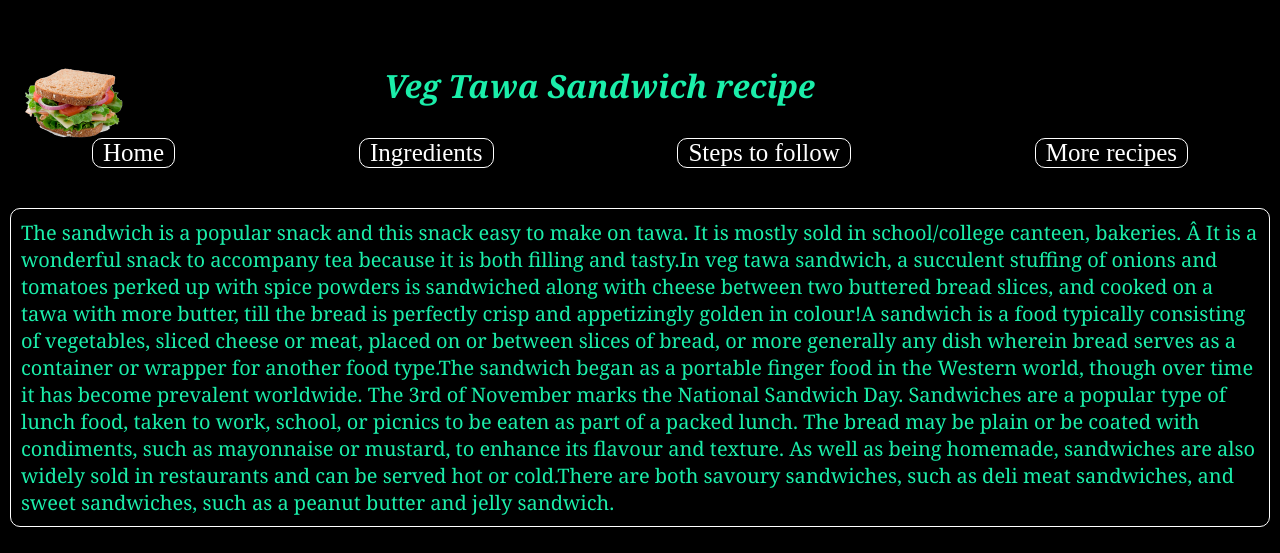
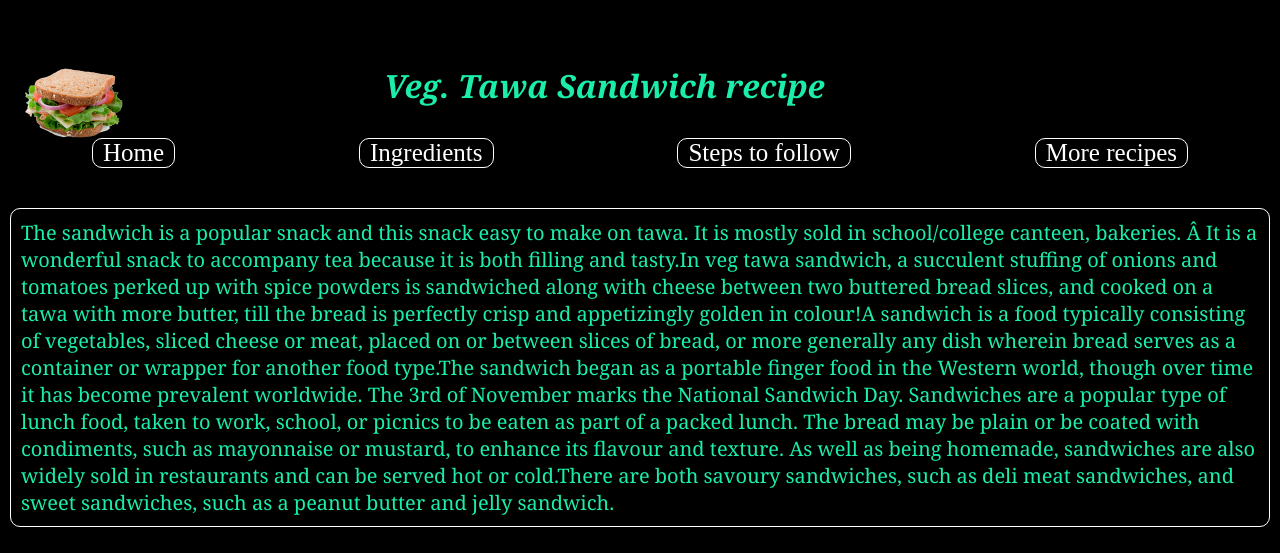
Before and after one commit to Anur18/Sandwich_Recipe, a plain HTML site: page index.html in a window 1280 px wide. Shown: the top 553 px of the page. Drawn offline with Linux system fonts and the light colour scheme.

Commit message:
Update index.html

```diff
--- a/index.html
+++ b/index.html
@@ -8,7 +8,7 @@
 </head>
     <body>
         <div class="top">
-        <div class="l"><img src="4-2-sandwich-png-clipart-thumb.png" alt="sandwich logo"></div><div class="r"><h1>Veg Tawa Sandwich recipe</h1></div>
+        <div class="l"><img src="4-2-sandwich-png-clipart-thumb.png" alt="sandwich logo"></div><div class="r"><h1>Veg. Tawa Sandwich recipe</h1></div>
     </div>
         <header>
             <ul>
```
